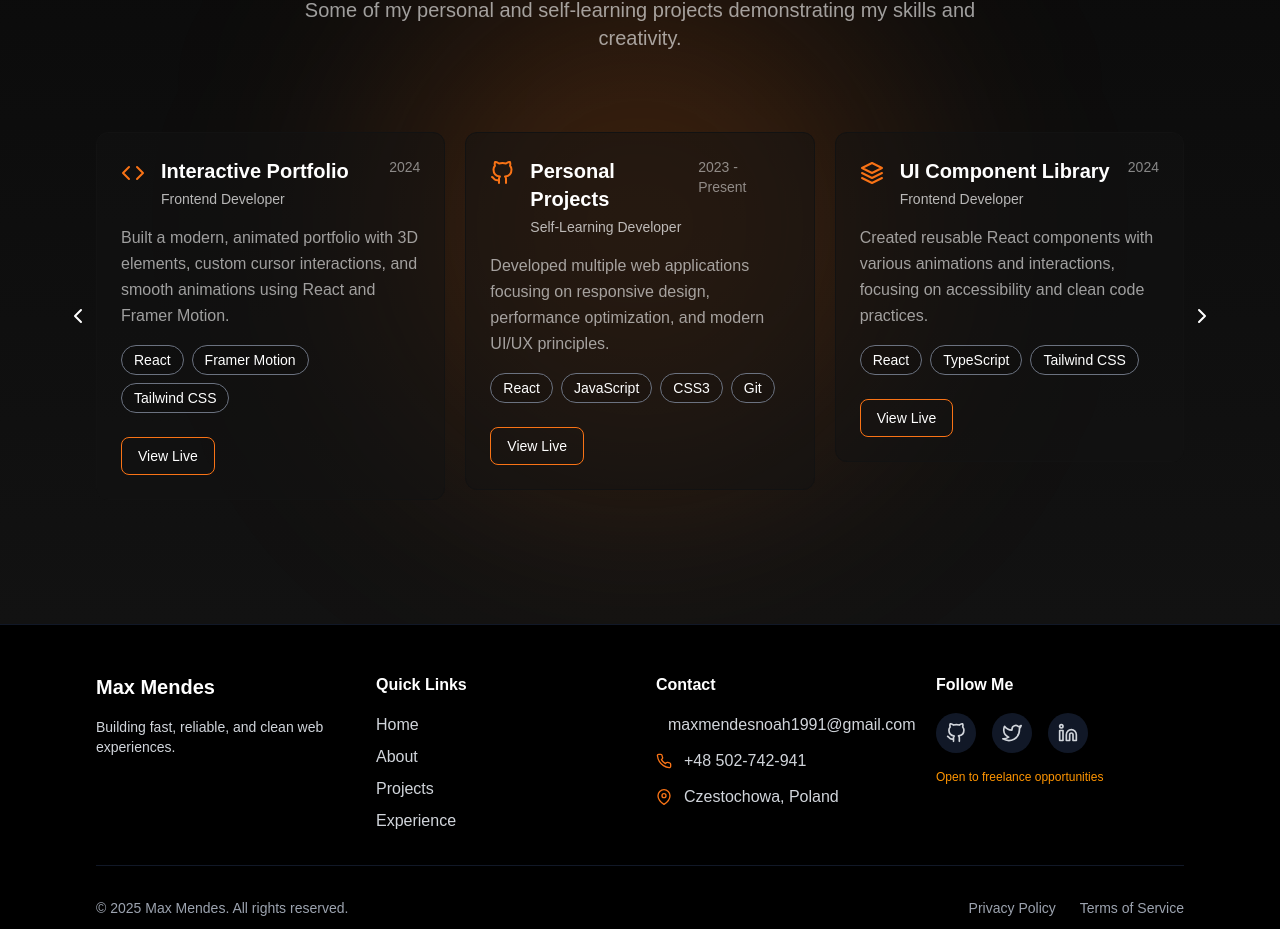
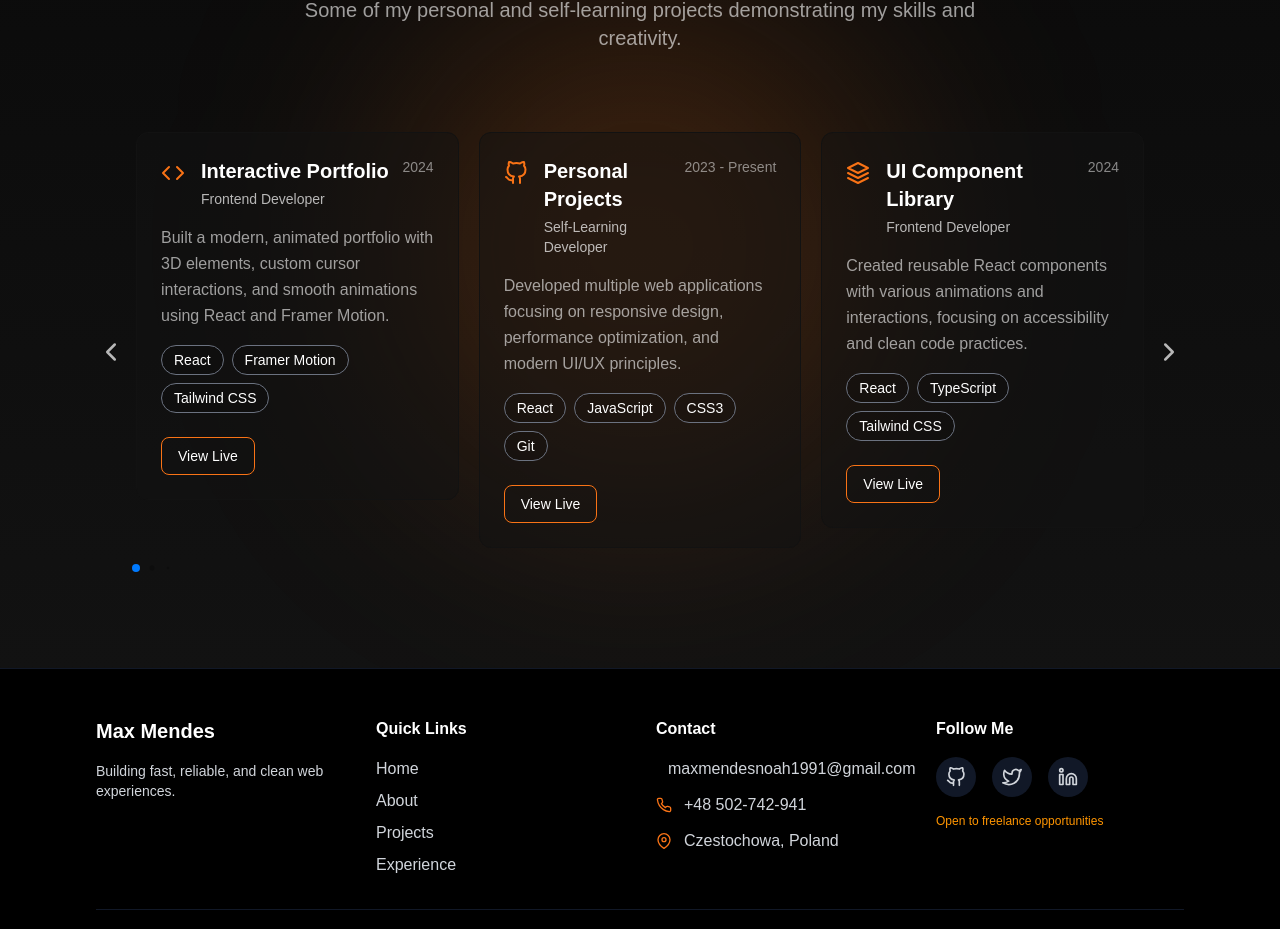
Before and after one commit to Max-Mendes91/portfolio-react, a React (Vite) app: page / in a window 1280 px wide. Shown: the part 3074-4003 px from the top of the page. Built offline with nearby package versions, Linux system fonts and the light colour scheme.

Commit message:
Enhance Header and ProjectSection components: Improve accessibility with aria-labels, optimize layout with CSS adjustments, and refine Swiper functionality for better user experience.

```diff
--- a/src/components/ProjectSection.jsx
+++ b/src/components/ProjectSection.jsx
@@ -2,6 +2,8 @@ import { motion } from 'framer-motion';
 import { FiCode, FiGithub, FiLayers, FiZap, FiChevronLeft, FiChevronRight } from 'react-icons/fi';
 import { Swiper, SwiperSlide } from 'swiper/react';
 import 'swiper/css';
+import 'swiper/css/pagination';
+import 'swiper/css/navigation';
 import { Pagination, Keyboard, Navigation } from 'swiper/modules';
 import { useRef } from 'react';
 
@@ -58,12 +60,12 @@ export default function ProjectSection() {
 
     return (
         <section id="projects" className="min-h-screen bg-gradient-to-b from-background to-surface py-24 px-6 lg:px-24 relative overflow-hidden">
-            <div className="absolute top-1/2 left-1/2 -translate-x-1/2 -translate-y-1/2 w-[500px] h-[500px] bg-orange-500/20 rounded-full blur-[120px]"></div>
+            <div className="absolute top-1/2 left-1/2 -translate-x-1/2 -translate-y-1/2 w-[500px] h-[500px] bg-orange-500/20 rounded-full blur-[120px] pointer-events-none"></div>
             <div className="max-w-7xl mx-auto relative z-10">
                 <motion.div
                     initial={{ opacity: 0, y: 50 }}
                     whileInView={{ opacity: 1, y: 0 }}
-                    viewport={{ once: true }}
+                    viewport={{ once: true, margin: "-100px" }}
                     transition={{ duration: 0.6 }}
                     className="text-center mb-20"
                 >
@@ -75,27 +77,35 @@ export default function ProjectSection() {
                     </p>
                 </motion.div>
 
-                <div className="relative">
+                <div className="relative px-10">
                     <Swiper
                         modules={[Pagination, Keyboard, Navigation]}
                         navigation={{
                             prevEl: '.swiper-button-prev-custom',
                             nextEl: '.swiper-button-next-custom'
                         }}
-                        pagination={{ clickable: true, dynamicBullets: true }}
+                        pagination={{
+                            clickable: true,
+                            dynamicBullets: true,
+                            el: '.swiper-pagination-custom'
+                        }}
                         keyboard={{ enabled: true }}
                         spaceBetween={20}
                         slidesPerView={1}
+                        speed={400}
                         onSwiper={(swiper) => (swiperRef.current = swiper)}
-                        breakpoints={{ 640: { slidesPerView: 2 }, 1024: { slidesPerView: 3 } }}
-                        className="pb-10"
+                        breakpoints={{
+                            640: { slidesPerView: 2 },
+                            1024: { slidesPerView: 3 }
+                        }}
+                        className="pb-12"
                     >
                         {projects.map((project, i) => (
                             <SwiperSlide key={i}>
-                                <div className="bg-surface/50 border border-surface rounded-xl p-6 hover:border-orange-500/50 transition-all duration-300">
+                                <div className="bg-surface/50 border border-surface rounded-xl p-6 h-full hover:border-orange-500/50 transition-colors duration-300 will-change-[border-color]">
                                     <div className="flex items-start justify-between mb-4">
                                         <div className="flex items-start gap-4">
-                                            <div className="text-orange-500 mt-1 transition-shadow duration-300 hover:shadow-[0_0_10px_#FFA500]">
+                                            <div className="text-orange-500 mt-1">
                                                 {project.icon}
                                             </div>
                                             <div>
@@ -103,14 +113,14 @@ export default function ProjectSection() {
                                                 <p className="text-white/70 text-sm font-medium">{project.role}</p>
                                             </div>
                                         </div>
-                                        <span className="text-white/50 text-sm font-medium">{project.period}</span>
+                                        <span className="text-white/50 text-sm font-medium whitespace-nowrap">{project.period}</span>
                                     </div>
                                     <p className="text-white/60 mb-4 leading-relaxed">{project.description}</p>
                                     <div className="flex flex-wrap gap-2 mb-4">
                                         {project.technologies.map((tech) => (
                                             <span
                                                 key={tech}
-                                                className="px-3 py-1 bg-black/10 border border-gray-500 rounded-full text-white text-sm transition-shadow duration-300 hover:shadow-[0_0_5px_#FFA500]"
+                                                className="px-3 py-1 bg-black/10 border border-gray-500 rounded-full text-white text-sm"
                                             >
                                                 {tech}
                                             </span>
@@ -121,7 +131,8 @@ export default function ProjectSection() {
                                             href={project.liveLink}
                                             target="_blank"
                                             rel="noopener noreferrer"
-                                            className="inline-block mt-2 px-4 py-2 border border-orange-500 hover:shadow-[0_0_10px_#FFA500] text-white rounded-lg text-sm font-medium transition-all"
+                                            className="inline-block mt-2 px-4 py-2 border border-orange-500 text-white rounded-lg text-sm font-medium hover:bg-orange-500/10 transition-colors duration-300"
+                                            aria-label={`View live demo of ${project.title}`}
                                         >
                                             View Live
                                         </a>
@@ -131,13 +142,24 @@ export default function ProjectSection() {
                         ))}
                     </Swiper>
 
-                    {/* Custom arrows */}
-                    <div className="swiper-button-prev-custom absolute top-1/2 left-[-30px] z-20 cursor-pointer text-white text-2xl -translate-y-1/2">
+                    <div className="swiper-pagination-custom flex justify-center mt-4"></div>
+
+                    <button
+                        type="button"
+                        onClick={() => swiperRef.current?.slidePrev()}
+                        className="swiper-button-prev-custom absolute top-1/2 left-0 z-20 text-white/70 hover:text-orange-500 text-3xl -translate-y-1/2 transition-colors duration-300"
+                        aria-label="Previous project"
+                    >
                         <FiChevronLeft />
-                    </div>
-                    <div className="swiper-button-next-custom absolute top-1/2 right-[-30px] z-20 cursor-pointer text-white text-2xl -translate-y-1/2">
+                    </button>
+                    <button
+                        type="button"
+                        onClick={() => swiperRef.current?.slideNext()}
+                        className="swiper-button-next-custom absolute top-1/2 right-0 z-20 text-white/70 hover:text-orange-500 text-3xl -translate-y-1/2 transition-colors duration-300"
+                        aria-label="Next project"
+                    >
                         <FiChevronRight />
-                    </div>
+                    </button>
                 </div>
             </div>
         </section>
--- a/src/components/header.jsx
+++ b/src/components/header.jsx
@@ -1,7 +1,6 @@
 import { useState, useEffect } from 'react';
 import { motion } from 'framer-motion';
 import { FiGithub, FiTwitter, FiLinkedin, FiMenu, FiX } from 'react-icons/fi';
-
 
 const Header = ({ openContactForm }) => {
     const [isOpen, setIsOpen] = useState(false);
@@ -27,7 +26,6 @@ const Header = ({ openContactForm }) => {
         const handleScroll = () => {
             const currentScrollY = window.scrollY;
             const divider = document.getElementById('divider');
-
             if (!divider) return;
 
             const dividerPosition = divider.offsetTop;
@@ -66,8 +64,7 @@ const Header = ({ openContactForm }) => {
                 opacity: isDesktop && !isVisible ? 0 : 1,
             }}
             transition={{ duration: 0.3, ease: 'easeInOut' }}
-            className={`${isDesktop ? 'fixed' : 'absolute'
-                } top-0 left-0 w-full z-50 bg-surface/80 backdrop-blur-md shadow-sm transition-all duration-300`}
+            className={`${isDesktop ? 'fixed' : 'absolute'} top-0 left-0 w-full z-50 bg-surface/80 backdrop-blur-md shadow-sm transition-all duration-300`}
         >
             <div className="container mx-auto px-4 sm:px-6 lg:px-8 flex items-center justify-between h-16 md:h-20">
                 {/* Logo */}
@@ -86,6 +83,7 @@ const Header = ({ openContactForm }) => {
                             height="64"
                             loading="eager"
                             decoding="async"
+                            fetchpriority="high"
                         />
                     </div>
                 </motion.div>
@@ -150,7 +148,13 @@ const Header = ({ openContactForm }) => {
 
                 {/* Mobile Menu Toggle */}
                 <div className="md:hidden flex items-center">
-                    <motion.button whileTap={{ scale: 0.7 }} onClick={toggleMenu} className="text-textMuted">
+                    <motion.button
+                        whileTap={{ scale: 0.7 }}
+                        onClick={toggleMenu}
+                        className="text-textMuted"
+                        aria-label={isOpen ? "Close navigation menu" : "Open navigation menu"}
+                        aria-expanded={isOpen}
+                    >
                         {isOpen ? <FiX className="h-6 w-6" /> : <FiMenu className="h-6 w-6" />}
                     </motion.button>
                 </div>
@@ -182,15 +186,16 @@ const Header = ({ openContactForm }) => {
 
                 <div className="flex space-x-5">
                     {[
-                        { Icon: FiGithub, url: "https://github.com/Max-Mendes91" },
-                        { Icon: FiTwitter, url: "https://x.com/maxmendes91" },
-                        { Icon: FiLinkedin, url: "https://www.linkedin.com/in/max-mendes-776ab5212/" },
-                    ].map(({ Icon, url }, i) => (
+                        { Icon: FiGithub, url: "https://github.com/Max-Mendes91", label: "Visit my GitHub profile" },
+                        { Icon: FiTwitter, url: "https://x.com/maxmendes91", label: "Follow me on X (Twitter)" },
+                        { Icon: FiLinkedin, url: "https://www.linkedin.com/in/max-mendes-776ab5212/", label: "Connect with me on LinkedIn" },
+                    ].map(({ Icon, url, label }, i) => (
                         <a
                             key={i}
                             href={url}
                             target="_blank"
                             rel="noopener noreferrer"
+                            aria-label={label}
                             className="text-textMuted hover:text-primary transition-colors duration-300"
                         >
                             <Icon className="h-5 w-5" />
@@ -201,10 +206,11 @@ const Header = ({ openContactForm }) => {
                 {/* MOBILE HIRE ME BUTTON */}
                 <button
                     onClick={() => {
-                        toggleMenu(); // close mobile menu
-                        openContactForm(); // open modal
+                        toggleMenu();
+                        openContactForm();
                     }}
                     className="mt-4 block w-full px-4 py-2 rounded-lg bg-primary hover:bg-primaryLight text-text font-bold transition-all duration-300"
+                    aria-label="Open contact form"
                 >
                     Contact Me
                 </button>
```
